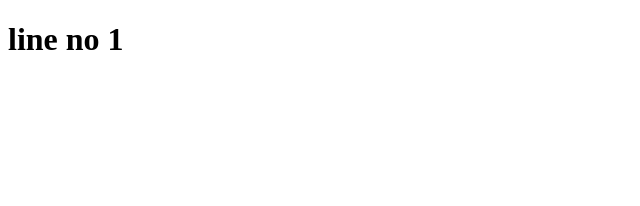
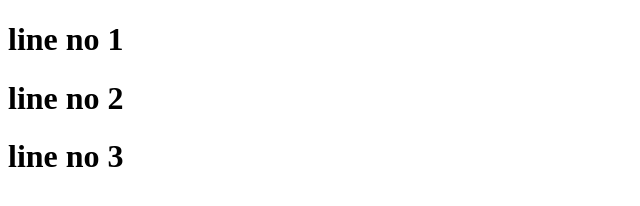
Before and after one commit to studentvikas/studentrepo, a plain HTML site: page index.html in a window 1280 px wide. Shown: the whole page, without its empty margins (0-640 px from the left). Drawn offline with Linux system fonts and the light colour scheme.

Commit message:
add 2 line

```diff
--- a/index.html
+++ b/index.html
@@ -8,5 +8,7 @@
 </head>
 <body>
     <h1>line no 1</h1>
+    <h1>line no 2</h1>
+    <h1>line no 3</h1>
 </body>
 </html>
```
